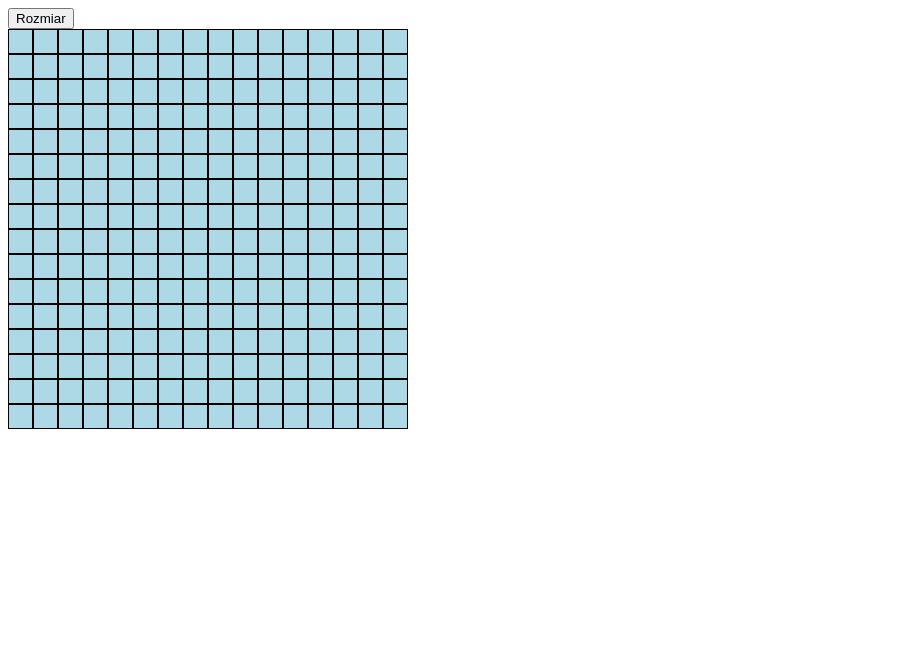
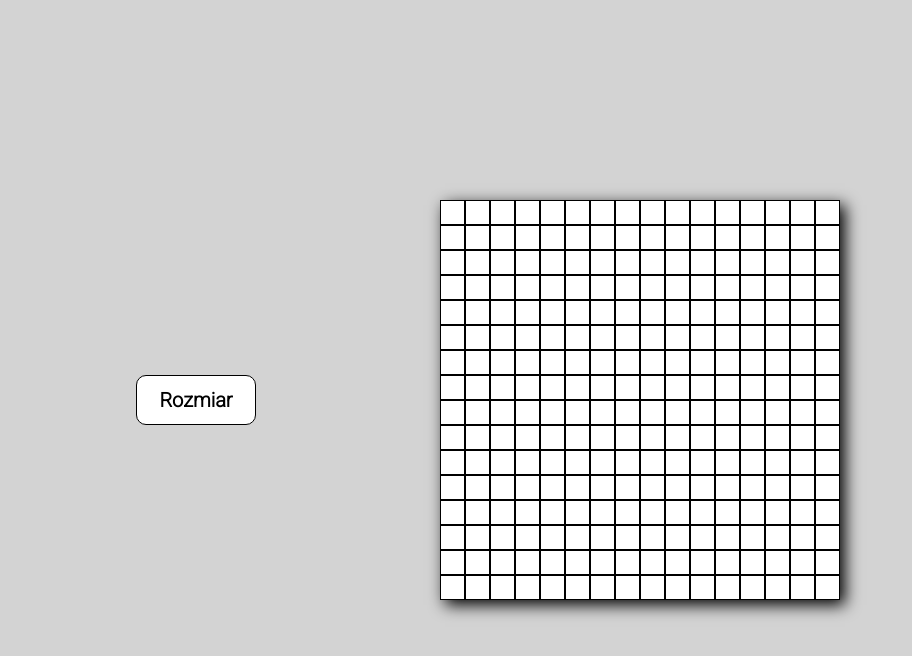
Before and after one commit to Rezmii/etch-a-sketch, a plain HTML site: page index.html in a window 1280 px wide. Shown: the whole page, without its empty margins (0-912 px from the left). Drawn offline with Linux system fonts and the light colour scheme.

Commit message:
some minor changes

```diff
--- a/index.html
+++ b/index.html
@@ -3,12 +3,18 @@
   <head>
     <meta charset="UTF-8" />
     <meta name="viewport" content="width=device-width, initial-scale=1.0" />
+    <link rel="preconnect" href="https://fonts.googleapis.com" />
+    <link rel="preconnect" href="https://fonts.gstatic.com" crossorigin />
+    <link
+      href="https://fonts.googleapis.com/css2?family=Roboto:wght@300&display=swap"
+      rel="stylesheet"
+    />
     <link rel="stylesheet" href="styles.css" />
     <title>Etch-a-Sketch</title>
   </head>
   <body>
+    <nav><button class="size-button">Rozmiar</button></nav>
     <main>
-      <button class="size-button">Rozmiar</button>
       <div class="grid-container"></div>
     </main>
     <script src="script.js"></script>
--- a/script.js
+++ b/script.js
@@ -16,11 +16,28 @@ function renderGrid(num) {
 
   const gridItems = document.querySelectorAll(".grid-item");
 
+  let isMouseDown = false;
+
   gridItems.forEach((singleItem) => {
+    singleItem.addEventListener("mousedown", () => {
+      isMouseDown = true;
+      changeColor(singleItem);
+    });
+
+    singleItem.addEventListener("mouseup", () => {
+      isMouseDown = false;
+    });
+
     singleItem.addEventListener("mouseover", () => {
-      singleItem.setAttribute("style", "background-color: lightcoral");
+      if (isMouseDown) {
+        changeColor(singleItem);
+      }
     });
   });
+}
+
+function changeColor(item) {
+  item.setAttribute("style", "background-color: rgb(86, 88, 90)");
 }
 
 renderGrid(16);
@@ -30,9 +47,14 @@ sizeButton.addEventListener("click", chooseSize);
 
 function chooseSize() {
   let userChoice = prompt("Choose size: ");
-  const gridRows = document.querySelectorAll(".grid-row");
-  gridRows.forEach((singleItem) => {
-    singleItem.remove();
-  });
-  renderGrid(userChoice);
+  if (userChoice <= 64) {
+    const gridRows = document.querySelectorAll(".grid-row");
+    gridRows.forEach((singleItem) => {
+      singleItem.remove();
+    });
+    renderGrid(userChoice);
+  } else {
+    alert("Choose size smaller than 64");
+    chooseSize();
+  }
 }
--- a/styles.css
+++ b/styles.css
@@ -1,12 +1,53 @@
+body {
+  display: flex;
+  height: 100vh;
+  margin: 0;
+  background-color: lightgray;
+  font-family: "Roboto", sans-serif;
+}
+
+main {
+  display: flex;
+  align-items: center;
+  justify-content: center;
+  width: 60%;
+}
+
+nav {
+  display: flex;
+  align-items: center;
+  justify-content: flex-end;
+  width: 20%;
+}
+
 .grid-container {
   display: flex;
-  width: 960px;
+  max-width: 960px;
+  box-shadow: 5px 5px 15px;
 }
 
 .grid-item {
   width: 25px;
   height: 25px;
-  background-color: lightblue;
+  background-color: white;
   border: solid 1px;
   box-sizing: border-box;
 }
+
+.size-button {
+  background-color: white;
+  border: 1px solid black;
+  height: 50px;
+  width: 120px;
+  border-radius: 10px;
+  font-size: 20px;
+  font-weight: bold;
+  font-family: "Roboto", sans-serif;
+  text-align: center;
+  cursor: pointer;
+  transition: all 0.1s ease-in-out;
+}
+
+.size-button:hover {
+  transform: scale(1.1);
+}
```
